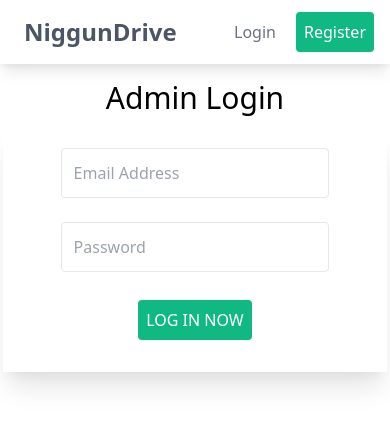
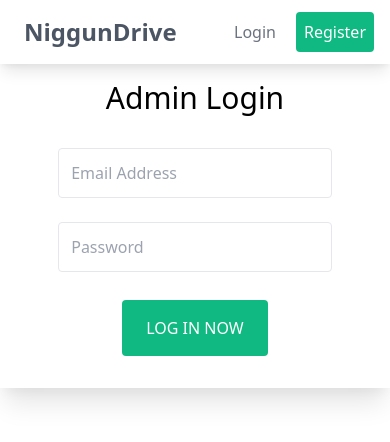
Before and after one commit to Shriever/NiggunDrive, a Next.js app in the folder web/: page /login in a window 390 px wide. Shown: the top 442 px of the page. Built offline with nearby package versions, Linux system fonts and the light colour scheme.

Commit message:
added Links

```diff
--- a/web/components/Navbar.tsx
+++ b/web/components/Navbar.tsx
@@ -1,4 +1,5 @@
-import React from 'react'
+import React from 'react';
+import Link from 'next/link';
 
 const LOGGED_IN = false;
 
@@ -8,25 +9,31 @@ const Navbar = () => {
       <div className='max-w-6xl mx-auto px-4'>
         <div className='flex space-x-7 justify-between'>
           <div>
+            <Link href='/'>
               <a href='#' className='flex items-center py-4 px-2'>
                 <span className='font-semibold text-gray-600 text-2xl'>
                   NiggunDrive
                 </span>
               </a>
+            </Link>
           </div>
           <div className='flex items-center space-x-3'>
+            <Link href='/login'>
               <a
                 href='#'
                 className='py-2 px-2 font-medium text-gray-500 rounded hover:bg-green-500 hover:text-white transition duration-300'
               >
                 {LOGGED_IN ? 'Logout' : 'Login'}
               </a>
+            </Link>
+            <Link href='/'>
               <a
                 href='#'
                 className='py-2 px-2 font-medium rounded bg-green-500 text-white hover:bg-green-400 transition duration-300'
               >
                 {LOGGED_IN ? 'Upload' : 'Register'}
               </a>
+            </Link>
           </div>
         </div>
       </div>
@@ -34,4 +41,4 @@ const Navbar = () => {
   );
 };
 
-export default Navbar
+export default Navbar;
--- a/web/pages/login.tsx
+++ b/web/pages/login.tsx
@@ -5,7 +5,7 @@ const login = () => {
     return (
       <Wrapper>
         <h1 className='text-center text-3xl mt-4 mb-3 rounded'>Admin Login</h1>
-        <div className='max-w-sm shadow-xl mx-auto  pt-2 flex flex-col items-center p-6 py-8'>
+        <div className='max-w-md lg:max-w-sm shadow-xl mx-auto  pt-2 flex flex-col items-center p-6 py-8'>
           <input
             type='email'
             placeholder='Email Address'
@@ -16,7 +16,7 @@ const login = () => {
             placeholder='Password'
             className='w-4/5 mx-auto my-3 border p-3 focus:outline-none focus:border-green-500 rounded'
           />
-          <button className='w-100% mt-4 py-2 px-2 font-medium rounded bg-green-500 text-white hover:bg-green-400 transition duration-300'>
+          <button className='mt-4 py-4 px-6 font-medium rounded bg-green-500 text-white hover:bg-green-400 transition duration-300'>
             LOG IN NOW
           </button>
         </div>
```
Lines whose indentation alone changed are shown as unchanged.
